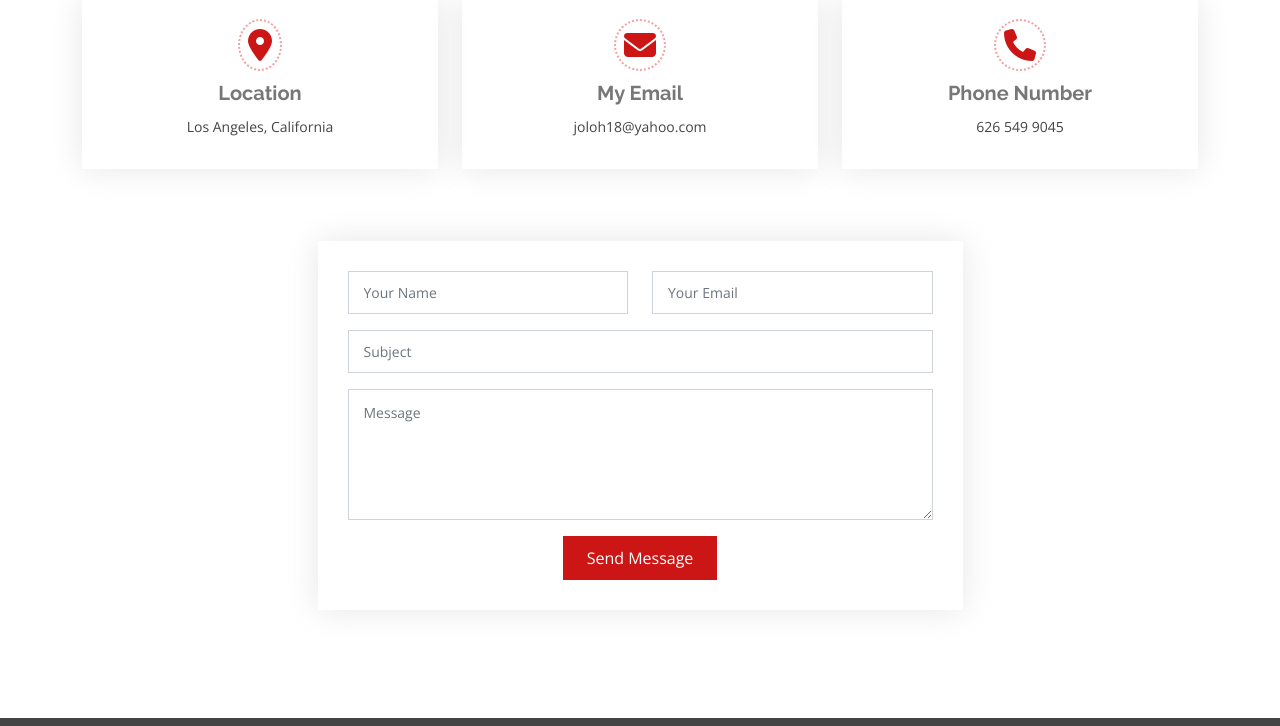
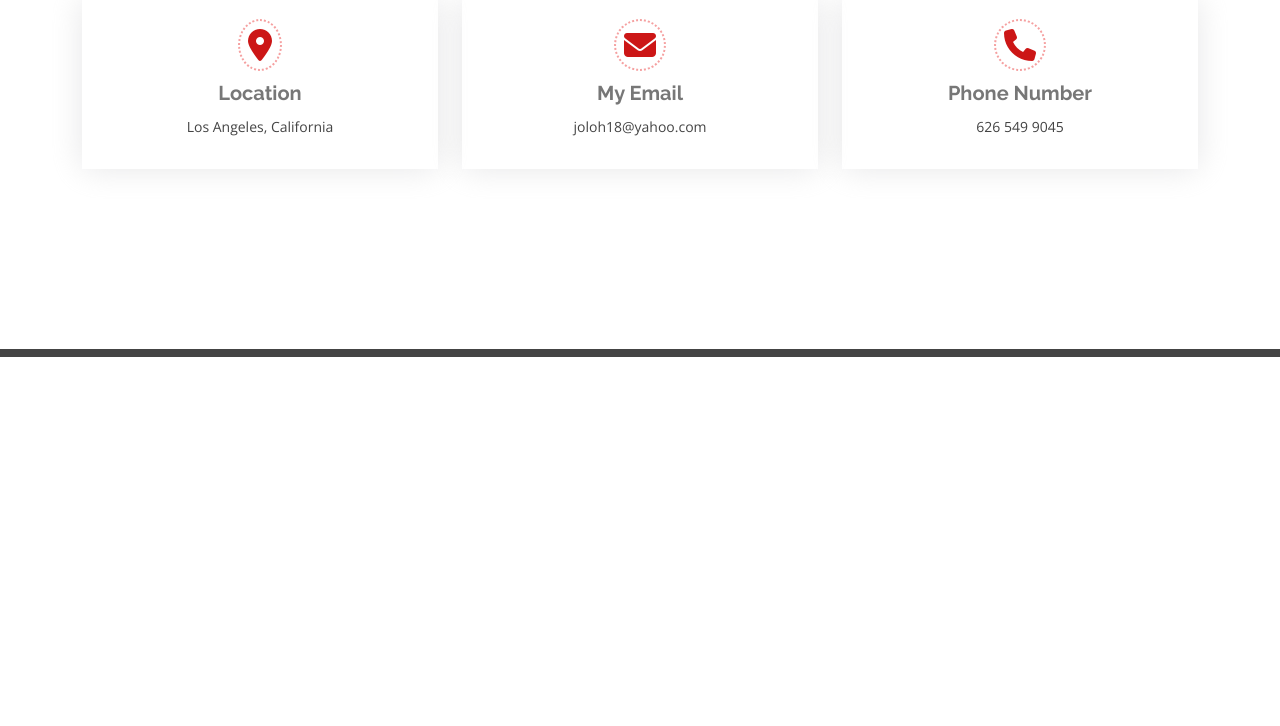
Before and after one commit to LudiJolo/Salary-Calculator, a Django app: template JOLO_WEBSITE/homepage/templates/home/index.html in a window 1280 px wide. Shown: the part 2199-2925 px from the top of the page. After the commit the page ends 2556 px from the top, so only its background shows below. Run offline with Django 3.2, Linux system fonts and the light colour scheme; the template is opened without the code that fills it, so the values that code supplies are empty; some libraries are stand-ins or nearby versions.

Commit message:
Updated email section
- deleted message box
- disregard environ
- removed sending message through email

```diff
--- a/JOLO_WEBSITE/homepage/templates/home/index.html
+++ b/JOLO_WEBSITE/homepage/templates/home/index.html
@@ -157,62 +157,7 @@
           style="width: 65%"
           id="msg_box"
         >
-          <form
-            action="{%url 'homepage:messageEmail'%}"
-            method="POST"
-            class="php-email-form"
-          >{%csrf_token%}
-            <div class="row">
-              <div class="col-md-6 form-group">
-                <input
-                  type="text"
-                  name="name"
-                  class="form-control"
-                  id="name"
-                  placeholder="Your Name"
-                  required
-                />
-              </div>
-              <div class="col-md-6 form-group mt-3 mt-md-0">
-                <input
-                  type="email"
-                  class="form-control"
-                  name="email"
-                  id="email"
-                  placeholder="Your Email"
-                  required
-                />
-              </div>
-            </div>
-            <div class="form-group mt-3">
-              <input
-                type="text"
-                class="form-control"
-                name="subject"
-                id="subject"
-                placeholder="Subject"
-              />
-            </div>
-            <div class="form-group mt-3">
-              <textarea
-                class="form-control"
-                name="message"
-                rows="5"
-                placeholder="Message"
-                required
-              ></textarea>
-            </div>
-            <div class="my-3">
-              <div class="loading">Loading</div>
-              <div class="error-message"></div>
-              <div class="sent-message">
-                Your message has been sent. Thank you!
-              </div>
-            </div>
-            <div class="text-center">
-              <button type="submit">Send Message</button>
-            </div>
-          </form>
+
         </div>
       </div>
     </div>
```
